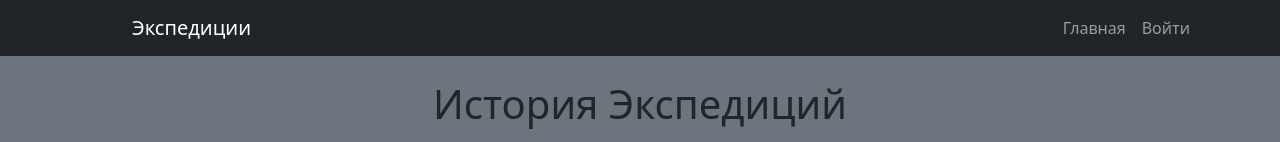
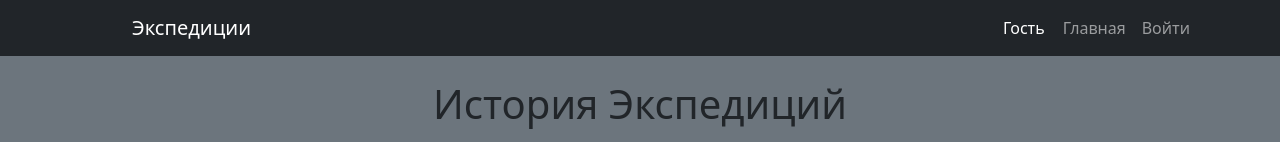
Before and after one commit to daniilsmiirnov/front, a React (Vite) app: page /Main/expedition_history in a window 1280 px wide. Shown: the top 142 px of the page. Built offline with nearby package versions, Linux system fonts and the light colour scheme.

Commit message:
name user

```diff
--- a/src/components/Navbar/Navbar.tsx
+++ b/src/components/Navbar/Navbar.tsx
@@ -1,6 +1,7 @@
 // import React from 'react';
 import { Container, Navbar, Nav } from 'react-bootstrap';
 import { useSelector,useDispatch } from 'react-redux';
+import React, { useState } from 'react';
 import { RootState } from '../../store/store';
 import axios from 'axios';
 import { logout } from '../../store/UserSlice';
@@ -12,6 +13,7 @@ import { useNavigate } from 'react-router-dom';
 
 const NavigationBar = () => {
     const user = useSelector((state: RootState) => state.user);
+
     const dispatch = useDispatch();
     const navigate = useNavigate();
     const handleLogout = async () => {
@@ -53,6 +55,9 @@ const NavigationBar = () => {
             <Container>
                 <Navbar.Brand style={{ marginLeft: '50px' }} as={Link} to="/">Экспедиции</Navbar.Brand>
                 <Nav className="mr-auto">
+                <Navbar.Text style={{ marginRight: '10px', color: 'white' }}>
+                        {user.username ? `${user.username} - ${user.Is_Super ? 'Организатор' : 'Путешественник'}` : 'Гость'}
+                    </Navbar.Text>
           {user.Is_Super === false && user.id === -1 && (
             <>
               <Nav.Link as={Link} to="/">Главная</Nav.Link>
```
Also changed, not shown: 1 other file (tests, documents, lock files or other folders).
